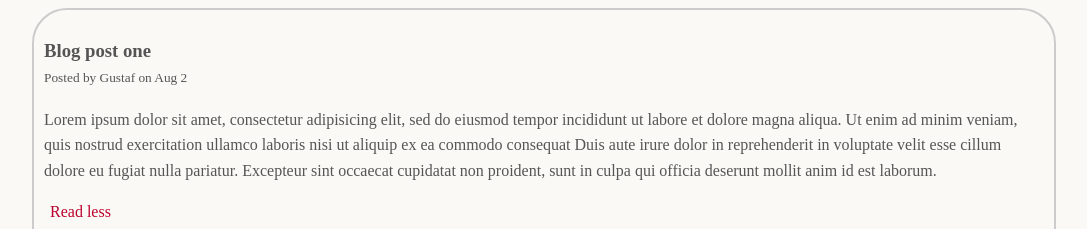
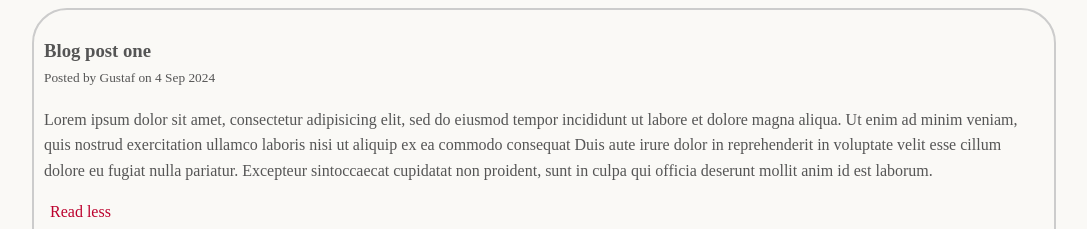
Before and after one commit to gustaflugnegard/japan-blogg, a React (Create React App) app: page /posts in a window 1280 px wide. Both pictures are taken after a click on the button "Read more". Shown: the part 259-488 px from the top of the page, without its empty margins (96-1183 px from the left). Built offline with nearby package versions, Linux system fonts and the light colour scheme.

Commit message:
efficiency

```diff
--- a/src/components/Blogpost1.js
+++ b/src/components/Blogpost1.js
@@ -1,5 +1,32 @@
 import React, { useState } from 'react';
 import styled from 'styled-components';
+
+// BGN OF POST -------------
+const post_number = `Blog post one`;
+const posted = `Posted by Gustaf on 4 Sep 2024`;
+const text =
+`
+Lorem ipsum dolor sit amet, consectetur adipisicing elit,
+sed do eiusmod tempor incididunt ut labore et dolore magna
+aliqua. Ut enim ad minim veniam, quis nostrud exercitation
+ullamco laboris nisi ut aliquip ex ea commodo consequat
+`;
+const more_text =
+`Duis aute irure dolor in reprehenderit in voluptate velit
+esse cillum dolore eu fugiat nulla pariatur. Excepteur
+sintoccaecat cupidatat non proident, sunt in culpa qui officia
+deserunt mollit anim id est laborum.`;
+
+const picture_1 = `/assets/images/background_japan.jpg`;
+const desc_pic_1 = `Background Japan`
+
+const picture_2 = `/assets/images/mtfuji.webp`;
+const desc_pic_2 = `Mt Fuji`
+
+const picture_3 = `/assets/images/designer.jpeg`;
+const desc_pic_3 = `Designer`
+
+// END OF POST ------------------
 
 // Styled components
 const BlogDesign = styled.article`
@@ -67,33 +94,28 @@ const Blogpost1 = () => {
 
   return (
     <BlogDesign>
-      <Margin>Blog post one</Margin>
-      <small>Posted by Gustaf on Aug 2</small>
+      <Margin>{post_number}</Margin>
+      <small>{posted}</small>
       <Text showMore={showMore}>
-        Lorem ipsum dolor sit amet, consectetur adipisicing elit,
-        sed do eiusmod tempor incididunt ut labore et dolore magna
-        aliqua. Ut enim ad minim veniam, quis nostrud exercitation
-        ullamco laboris nisi ut aliquip ex ea commodo consequat
+        {text}
         <span className="dots">...</span>
         <span> </span>
-        <span className="more-text">Duis aute irure dolor in reprehenderit in voluptate velit
-        esse cillum dolore eu fugiat nulla pariatur. Excepteur sint
-        occaecat cupidatat non proident, sunt in culpa qui officia
-        deserunt mollit anim id est laborum.
+        <span className="more-text">
+        {more_text}
         </span>
       </Text>
       <ReadMoreButton onClick={handleReadMoreClick}>
         {showMore ? 'Read less' : 'Read more'}
       </ReadMoreButton>
       <PostImage>
-        <a href="/assets/images/background_japan.jpg">
-          <img src="/assets/images/background_japan.jpg" alt="Background Japan" />
+        <a href={picture_1}>
+          <img src={picture_1} alt={desc_pic_1} />
         </a>
-        <a href="/assets/images/mtfuji.webp">
-          <img src="/assets/images/mtfuji.webp" alt="Mt Fuji" />
+        <a href={picture_2}>
+          <img src={picture_2} alt={desc_pic_2} />
         </a>
-        <a href="/assets/images/designer.jpeg">
-          <img src="/assets/images/designer.jpeg" alt="Designer" />
+        <a href={picture_3}>
+          <img src={picture_3} alt={desc_pic_3} />
         </a>
       </PostImage>
     </BlogDesign>
```
